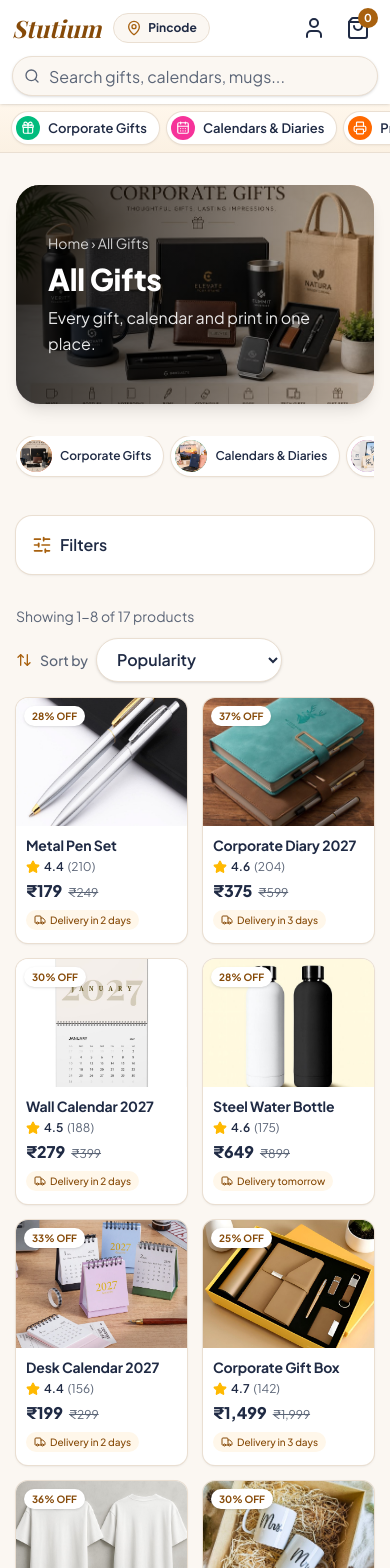
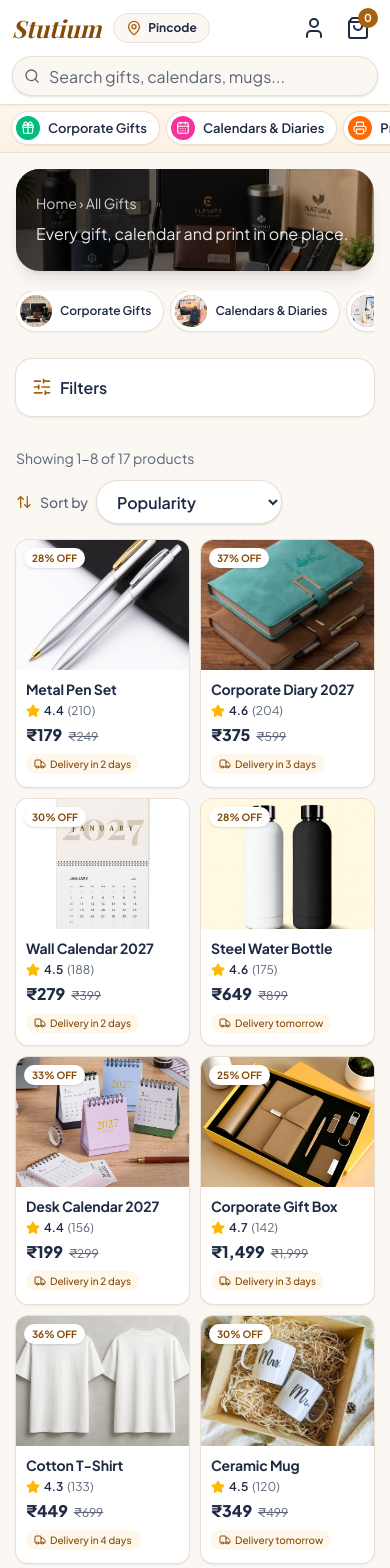
Before and after one commit to komalbaviskar529-creator/stutium-frontend, a Next.js app: page /category/all in a window 390 px wide. Shown: the top 1568 px of the page. Built offline with nearby package versions, Linux system fonts and the light colour scheme; a web font is replaced by a local one.

Commit message:
style: compact mobile category and product pages with a sticky buy bar

```diff
--- a/app/category/[slug]/page.tsx
+++ b/app/category/[slug]/page.tsx
@@ -74,8 +74,8 @@ export default async function CategoryPage({ params, searchParams }: Props) {
         ];
 
   return (
-    <div className="mx-auto max-w-7xl space-y-8 px-4 py-8">
-      <section className="relative overflow-hidden rounded-3xl bg-linear-to-r from-[#4a3560] to-[#e9b99a] px-8 py-12 text-white shadow-lg sm:px-12">
+        <div className="mx-auto max-w-7xl space-y-5 px-4 py-4 sm:space-y-8 sm:py-8">
+      <section className="relative overflow-hidden rounded-3xl bg-linear-to-r from-[#4a3560] to-[#e9b99a] px-5 py-6 text-white shadow-lg sm:px-12 sm:py-12">
         <SmartImage
           src={CATEGORY_IMAGE[slug] ?? CATEGORY_IMAGE.all}
           alt=""
@@ -91,7 +91,7 @@ export default async function CategoryPage({ params, searchParams }: Props) {
             </Link>{" "}
             › {category.name}
           </nav>
-          <h1 className="mt-2 text-3xl font-extrabold tracking-tight md:text-4xl">{category.name}</h1>
+             <h1 className="mt-2 text-2xl font-extrabold tracking-tight sm:text-3xl md:text-4xl"></h1>
           <p className="mt-2 max-w-xl text-white/90">{BLURBS[slug] ?? BLURBS.all}</p>
         </div>
       </section>
@@ -143,7 +143,7 @@ export default async function CategoryPage({ params, searchParams }: Props) {
               </Link>
             </div>
           ) : (
-            <div className="grid grid-cols-2 gap-4 lg:grid-cols-3 lg:gap-6 xl:grid-cols-4">
+            <div className=" grid grid-cols-2 gap-3 sm:gap-4 lg:grid-cols-3 lg:gap-6 xl:grid-cols-4">
               {items.map((p) => (
                 <ProductCard key={p.id} product={p} />
               ))}
--- a/app/products/[slug]/page.tsx
+++ b/app/products/[slug]/page.tsx
@@ -44,7 +44,7 @@ export default async function ProductPage({ params }: Props) {
   const related = getRelatedProducts(product, 4);
 
   return (
-    <div className="mx-auto max-w-7xl space-y-12 px-4 py-8">
+        <div className="mx-auto max-w-7xl space-y-8 px-4 pb-28 pt-4 sm:space-y-12 sm:pt-8 lg:pb-8">
       <nav aria-label="Breadcrumb" className="text-sm text-muted">
         <Link href="/" className="hover:underline">Home</Link> ›{" "}
         <Link href={`/category/${product.category}`} className="hover:underline">
--- a/components/ProductView.tsx
+++ b/components/ProductView.tsx
@@ -81,7 +81,7 @@ export function ProductView({ product }: { product: Product }) {
             <Truck className="size-3.5" aria-hidden />
             {product.delivery}
           </Badge>
-          <h1 className="mt-3 text-3xl font-extrabold tracking-tight md:text-4xl">{product.name}</h1>
+                     <h1 className="mt-3 text-2xl font-extrabold tracking-tight sm:text-3xl md:text-4xl">{product.name}</h1>
           <p className="mt-2 flex items-center gap-1 text-sm text-muted">
             <Star className="size-4 fill-amber-400 text-amber-400" aria-hidden />
             <span className="font-semibold text-ink">{product.rating}</span>({product.reviews} reviews)
@@ -90,7 +90,7 @@ export function ProductView({ product }: { product: Product }) {
 
         <div className="rounded-2xl bg-white p-5 shadow-sm ring-1 ring-line" aria-live="polite">
           <p className="flex flex-wrap items-baseline gap-3">
-            <span className="text-4xl font-extrabold">{rupees(unit)}</span>
+                         <span className="text-3xl font-extrabold sm:text-4xl">{rupees(unit)}</span>
             <span className="text-lg text-muted line-through">{rupees(mrp)}</span>
             <span className="rounded-full bg-brand-50 px-2.5 py-1 text-xs font-bold text-brand-700">{off}% OFF</span>
           </p>
@@ -117,7 +117,7 @@ export function ProductView({ product }: { product: Product }) {
             </div>
             <p className="text-3xl font-extrabold text-brand-700">{rupees(total)}</p>
           </div>
-          <div className="grid gap-3 sm:grid-cols-2">
+                   <div className="fixed inset-x-0 bottom-0 z-40 grid grid-cols-2 gap-3 border-t border-line bg-white p-3 shadow-[0_-4px_16px_rgba(0,0,0,0.08)] lg:static lg:border-0 lg:bg-transparent lg:p-0 lg:shadow-none">
             <Button size="lg" onClick={add} className="gap-2">
               <ShoppingBag className="size-5" aria-hidden />
               Add to cart
```
